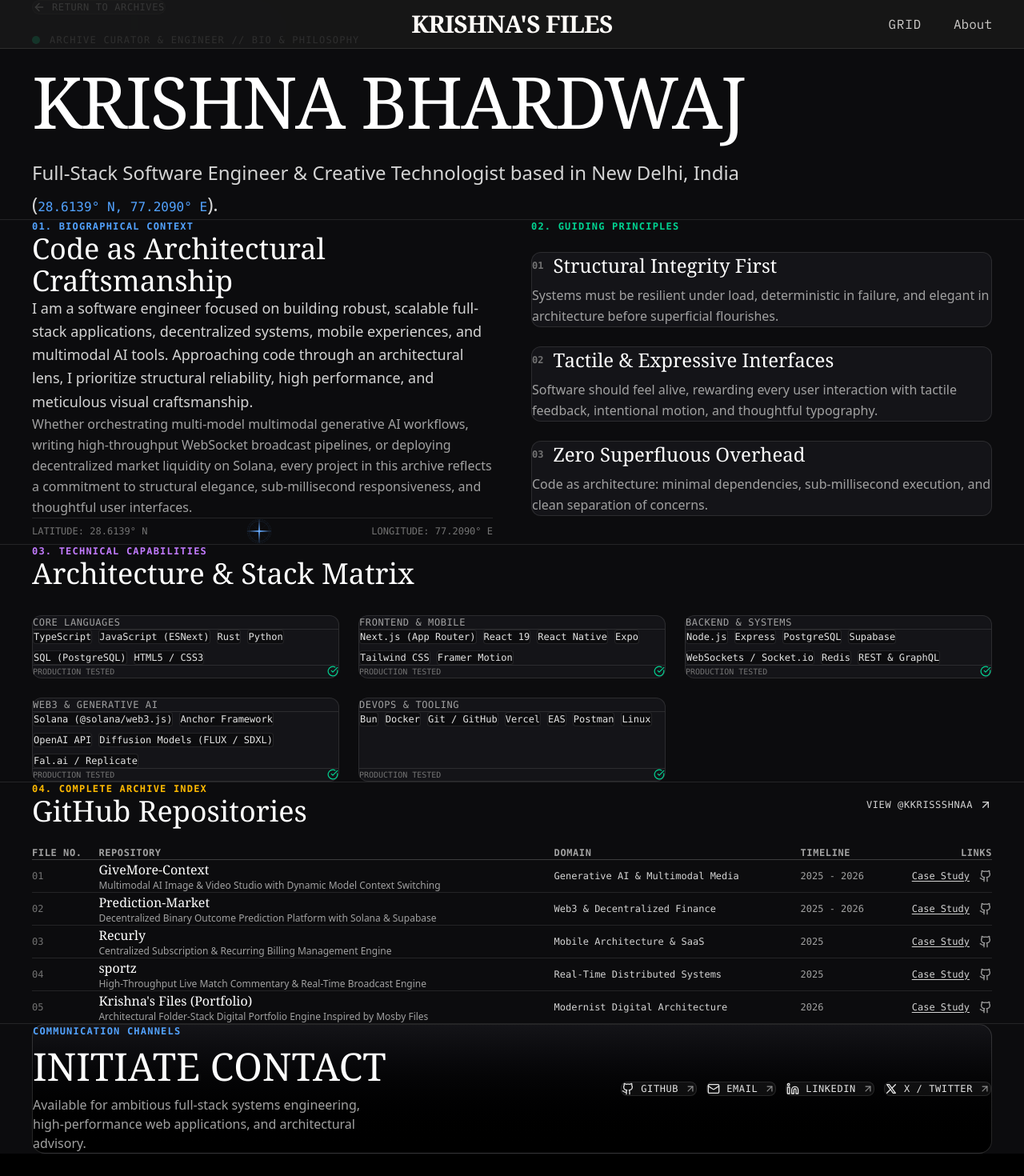
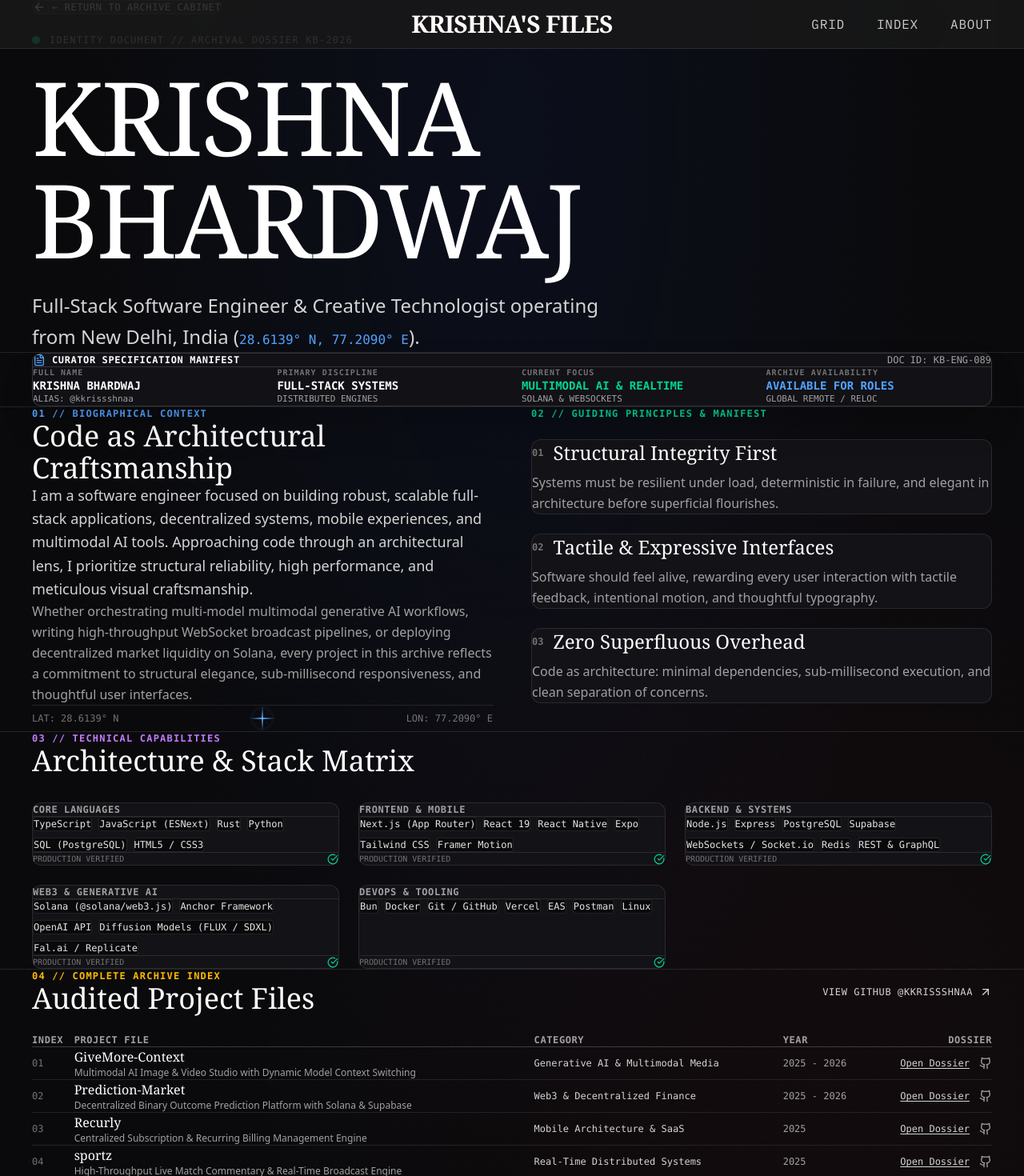
Before and after one commit to kkrissshnaa/Portfolio, a Next.js app: page /about in a window 1280 px wide. Shown: the top 1470 px of the page at 80% size. Before the commit the page ends 1442 px from the top, so only its background shows below. Built offline with nearby package versions, Linux system fonts and the light colour scheme.

Commit message:
feat(navigation): add dossier continuity navigation and redesign about page as personal dossier

```diff
--- a/app/about/page.tsx
+++ b/app/about/page.tsx
@@ -12,47 +12,43 @@ import {
   ArrowLeft,
   ArrowUpRight,
   Mail,
-  Terminal,
+  CheckCircle,
+  Cpu,
   Compass,
-  Layers,
-  Code2,
-  CheckCircle
+  FileText
 } from "lucide-react";
 
 export default function AboutPage() {
   const [gridVisible, setGridVisible] = useState(false);
 
   return (
-    <main className="min-h-screen bg-[#0c0c0e] text-[#FDFAF7] selection:bg-blue-600 selection:text-white">
-      <Header gridVisible={gridVisible} onToggleGrid={() => setGridVisible(!gridVisible)} />
+    <main className="about-page surface-archival min-h-screen text-[#FDFAF7] selection:bg-blue-600 selection:text-white relative">
+      <Header gridVisible={gridVisible} onToggleGrid={() => setGridVisible((prev) => !prev)} />
       <BlueprintGrid visible={gridVisible} />
 
-      {/* Hero Header */}
+      {/* Hero Header & Identity Document Header (Section 31) */}
       <section className="pt-28 pb-16 px-4 sm:px-6 container-mosby border-b border-white/10">
-        <div className="flex flex-col gap-6 max-w-4xl">
+        <div className="flex flex-col gap-6 max-w-5xl">
           <Link
             href="/"
             onClick={() => soundFx.playFolderOpen()}
-            className="inline-flex items-center gap-2 px-4 py-1.5 rounded-full bg-white/5 hover:bg-white/15 border border-white/10 font-mono text-xs text-neutral-300 hover:text-white transition-all uppercase tracking-wider w-fit"
+            className="inline-flex items-center gap-2 px-4 py-1.5 rounded-full bg-white/5 hover:bg-white/15 border border-white/10 font-mono text-xs text-neutral-300 hover:text-white transition-all uppercase tracking-wider w-fit group"
           >
-            <ArrowLeft className="w-4 h-4" />
-            <span>Return to Archives</span>
+            <ArrowLeft className="w-4 h-4 group-hover:-translate-x-0.5 transition-transform" />
+            <span>← RETURN TO ARCHIVE CABINET</span>
           </Link>
 
           <div className="flex items-center gap-3 font-mono text-xs text-neutral-400 uppercase tracking-widest">
-            <span className="w-2.5 h-2.5 rounded-full bg-emerald-500"></span>
-            <span>ARCHIVE CURATOR & ENGINEER // BIO & PHILOSOPHY</span>
+            <span className="w-2.5 h-2.5 rounded-full bg-emerald-500 animate-pulse" />
+            <span>IDENTITY DOCUMENT // ARCHIVAL DOSSIER KB-2026</span>
           </div>
 
-          <h1
-            className="font-serif text-5xl sm:text-7xl md:text-8xl font-normal text-white uppercase leading-none tracking-tight"
-            style={{ fontSize: "clamp(2.5rem, 7vw, 6.5rem)" }}
-          >
+          <h1 className="font-serif text-5xl sm:text-7xl md:text-8xl lg:text-9xl font-normal text-white uppercase leading-none tracking-tight">
             Krishna Bhardwaj
           </h1>
 
-          <p className="font-sans text-lg sm:text-xl md:text-2xl text-neutral-300 font-light leading-relaxed">
-            {ABOUT_DATA.title} based in {ABOUT_DATA.location} (
+          <p className="font-sans text-lg sm:text-xl md:text-2xl text-neutral-300 font-light leading-relaxed max-w-3xl">
+            {ABOUT_DATA.title} operating from {ABOUT_DATA.location} (
             <span className="font-mono text-base text-blue-400">
               {ABOUT_DATA.coordinates}
             </span>
@@ -61,14 +57,63 @@ export default function AboutPage() {
         </div>
       </section>
 
+      {/* SECTION 31: IDENTITY SPECIFICATION SHEET */}
+      <section className="py-12 px-4 sm:px-6 container-mosby border-b border-white/10">
+        <div className="rounded-xl bg-[#111116] border border-white/15 p-6 sm:p-10 relative overflow-hidden shadow-2xl">
+          <div className="border-b border-white/15 pb-4 mb-6 flex items-center justify-between font-mono text-xs text-neutral-400">
+            <div className="flex items-center gap-2">
+              <FileText className="w-4 h-4 text-blue-400" />
+              <span className="text-white font-semibold uppercase tracking-wider">
+                CURATOR SPECIFICATION MANIFEST
+              </span>
+            </div>
+            <span>DOC ID: KB-ENG-089</span>
+          </div>
+
+          <div className="grid grid-cols-1 md:grid-cols-2 lg:grid-cols-4 gap-6 font-mono text-xs">
+            <div className="space-y-1">
+              <span className="text-[10px] text-neutral-500 uppercase tracking-widest block font-bold">
+                FULL NAME
+              </span>
+              <span className="text-white font-semibold text-sm">KRISHNA BHARDWAJ</span>
+              <span className="text-[11px] text-neutral-400 block">ALIAS: @kkrissshnaa</span>
+            </div>
+
+            <div className="space-y-1">
+              <span className="text-[10px] text-neutral-500 uppercase tracking-widest block font-bold">
+                PRIMARY DISCIPLINE
+              </span>
+              <span className="text-white font-semibold text-sm">FULL-STACK SYSTEMS</span>
+              <span className="text-[11px] text-neutral-400 block">DISTRIBUTED ENGINES</span>
+            </div>
+
+            <div className="space-y-1">
+              <span className="text-[10px] text-neutral-500 uppercase tracking-widest block font-bold">
+                CURRENT FOCUS
+              </span>
+              <span className="text-emerald-400 font-semibold text-sm">MULTIMODAL AI & REALTIME</span>
+              <span className="text-[11px] text-neutral-400 block">SOLANA & WEBSOCKETS</span>
+            </div>
+
+            <div className="space-y-1">
+              <span className="text-[10px] text-neutral-500 uppercase tracking-widest block font-bold">
+                ARCHIVE AVAILABILITY
+              </span>
+              <span className="text-blue-400 font-semibold text-sm">AVAILABLE FOR ROLES</span>
+              <span className="text-[11px] text-neutral-400 block">GLOBAL REMOTE / RELOC</span>
+            </div>
+          </div>
+        </div>
+      </section>
+
       {/* Biography & Philosophy Grid */}
       <section className="py-16 px-4 sm:px-6 container-mosby border-b border-white/10">
         <div className="grid grid-cols-1 lg:grid-cols-12 gap-12">
           {/* Left Column: Biography */}
-          <div className="lg:col-span-6 flex flex-col justify-between">
+          <div className="lg:col-span-6 flex flex-col justify-between space-y-8">
             <div>
               <span className="font-mono text-xs text-blue-400 uppercase tracking-widest font-semibold mb-3 block">
-                01. BIOGRAPHICAL CONTEXT
+                01 // BIOGRAPHICAL CONTEXT
               </span>
               <h2 className="font-serif text-3xl sm:text-4xl text-white font-normal mb-6">
                 Code as Architectural Craftsmanship
@@ -81,24 +126,24 @@ export default function AboutPage() {
               </p>
             </div>
 
-            {/* Scale Marker */}
-            <div className="mt-8 pt-6 border-t border-white/10 flex items-center justify-between font-mono text-xs text-neutral-500">
-              <span>LATITUDE: 28.6139° N</span>
+            {/* Scale & Coordinates Footer */}
+            <div className="pt-6 border-t border-white/10 flex items-center justify-between font-mono text-xs text-neutral-500">
+              <span>LAT: 28.6139° N</span>
               <WindRose size={32} color="#60A5FA" />
-              <span>LONGITUDE: 77.2090° E</span>
+              <span>LON: 77.2090° E</span>
             </div>
           </div>
 
           {/* Right Column: Engineering Philosophies */}
           <div className="lg:col-span-6 flex flex-col gap-6">
             <span className="font-mono text-xs text-emerald-400 uppercase tracking-widest font-semibold block">
-              02. GUIDING PRINCIPLES
+              02 // GUIDING PRINCIPLES & MANIFEST
             </span>
 
             {ABOUT_DATA.philosophy.map((item, idx) => (
               <div
                 key={idx}
-                className="p-6 rounded-xl bg-[#141418] border border-white/10 flex flex-col gap-2 hover:border-white/20 transition-all"
+                className="p-6 rounded-xl bg-[#121217] border border-white/10 flex flex-col gap-2 hover:border-white/20 transition-all"
               >
                 <div className="flex items-center gap-3">
                   <span className="font-mono text-xs text-neutral-500 font-semibold">
@@ -122,7 +167,7 @@ export default function AboutPage() {
         <div className="flex flex-col gap-8">
           <div>
             <span className="font-mono text-xs text-purple-400 uppercase tracking-widest font-semibold block mb-2">
-              03. TECHNICAL CAPABILITIES
+              03 // TECHNICAL CAPABILITIES
             </span>
             <h2 className="font-serif text-3xl sm:text-4xl text-white font-normal">
               Architecture & Stack Matrix
@@ -133,17 +178,17 @@ export default function AboutPage() {
             {ABOUT_DATA.skills.map((skillGroup, idx) => (
               <div
                 key={idx}
-                className="p-6 rounded-xl bg-[#141418] border border-white/10 flex flex-col justify-between"
+                className="p-6 rounded-xl bg-[#121217] border border-white/10 flex flex-col justify-between"
               >
                 <div>
-                  <h3 className="font-mono text-xs uppercase tracking-wider text-neutral-400 pb-3 mb-4 border-b border-white/10">
+                  <h3 className="font-mono text-xs uppercase tracking-wider text-neutral-400 pb-3 mb-4 border-b border-white/10 font-semibold">
                     {skillGroup.category}
                   </h3>
                   <div className="flex flex-wrap gap-2">
                     {skillGroup.items.map((skill, sIdx) => (
                       <span
                         key={sIdx}
-                        className="px-3 py-1.5 rounded bg-black/40 border border-white/10 font-mono text-xs text-neutral-200"
+                        className="px-3 py-1.5 rounded bg-black/50 border border-white/10 font-mono text-xs text-neutral-200"
                       >
                         {skill}
                       </span>
@@ -152,7 +197,7 @@ export default function AboutPage() {
                 </div>
 
                 <div className="mt-6 pt-3 border-t border-white/10 flex items-center justify-between font-mono text-[10px] text-neutral-500">
-                  <span>PRODUCTION TESTED</span>
+                  <span>PRODUCTION VERIFIED</span>
                   <CheckCircle className="w-3.5 h-3.5 text-emerald-400" />
                 </div>
               </div>
@@ -167,10 +212,10 @@ export default function AboutPage() {
           <div className="flex items-center justify-between">
             <div>
               <span className="font-mono text-xs text-amber-400 uppercase tracking-widest font-semibold block mb-2">
-                04. COMPLETE ARCHIVE INDEX
+                04 // COMPLETE ARCHIVE INDEX
               </span>
               <h2 className="font-serif text-3xl sm:text-4xl text-white font-normal">
-                GitHub Repositories
+                Audited Project Files
               </h2>
             </div>
             <a
@@ -180,7 +225,7 @@ export default function AboutPage() {
               onClick={() => soundFx.playClick()}
               className="hidden sm:inline-flex items-center gap-2 font-mono text-xs text-neutral-300 hover:text-white uppercase tracking-wider"
             >
-              <span>View @kkrissshnaa</span>
+              <span>View GitHub @kkrissshnaa</span>
               <ArrowUpRight className="w-4 h-4" />
             </a>
           </div>
@@ -189,11 +234,11 @@ export default function AboutPage() {
             <table className="w-full text-left font-mono text-xs border-collapse">
               <thead>
                 <tr className="border-b border-white/20 text-neutral-400 uppercase tracking-wider">
-                  <th className="py-3 px-4">File No.</th>
-                  <th className="py-3 px-4">Repository</th>
-                  <th className="py-3 px-4">Domain</th>
-                  <th className="py-3 px-4">Timeline</th>
-                  <th className="py-3 px-4 text-right">Links</th>
+                  <th className="py-3 px-4">Index</th>
+                  <th className="py-3 px-4">Project File</th>
+                  <th className="py-3 px-4">Category</th>
+                  <th className="py-3 px-4">Year</th>
+                  <th className="py-3 px-4 text-right">Dossier</th>
                 </tr>
               </thead>
               <tbody className="divide-y divide-white/10">
@@ -228,7 +273,7 @@ export default function AboutPage() {
                           onClick={() => soundFx.playFolderOpen()}
                           className="text-neutral-300 hover:text-white underline underline-offset-2"
                         >
-                          Case Study
+                          Open Dossier
                         </Link>
                         <a
                           href={project.githubUrl}
@@ -251,7 +296,7 @@ export default function AboutPage() {
 
       {/* Contact & Socials Footer */}
       <section className="py-20 px-4 sm:px-6 container-mosby">
-        <div className="p-8 sm:p-12 md:p-16 rounded-2xl bg-gradient-to-b from-[#141418] to-black border border-white/15 flex flex-col md:flex-row items-center justify-between gap-8">
+        <div className="p-8 sm:p-12 md:p-16 rounded-2xl bg-gradient-to-b from-[#141418] to-black border border-white/15 flex flex-col md:flex-row items-center justify-between gap-8 shadow-2xl">
           <div className="flex flex-col gap-3 text-center md:text-left">
             <span className="font-mono text-xs text-blue-400 uppercase tracking-widest font-semibold">
               COMMUNICATION CHANNELS
--- a/components/Header.tsx
+++ b/components/Header.tsx
@@ -69,15 +69,24 @@ export const Header: React.FC<HeaderProps> = ({
           )}
 
           <Link
+            href="/#archive-stack"
+            onClick={() => soundFx.playClick()}
+            className="the-nav__item text-xs md:text-sm uppercase tracking-wider font-mono"
+          >
+            Index
+          </Link>
+
+          <Link
             href="/about"
             onClick={() => soundFx.playClick()}
-            className="the-nav__item"
+            className="the-nav__item text-xs md:text-sm uppercase tracking-wider font-mono"
             data-v-ef15606b
             data-v-300b7ff9
           >
             About
           </Link>
         </nav>
+
       </div>
     </header>
   );
```
